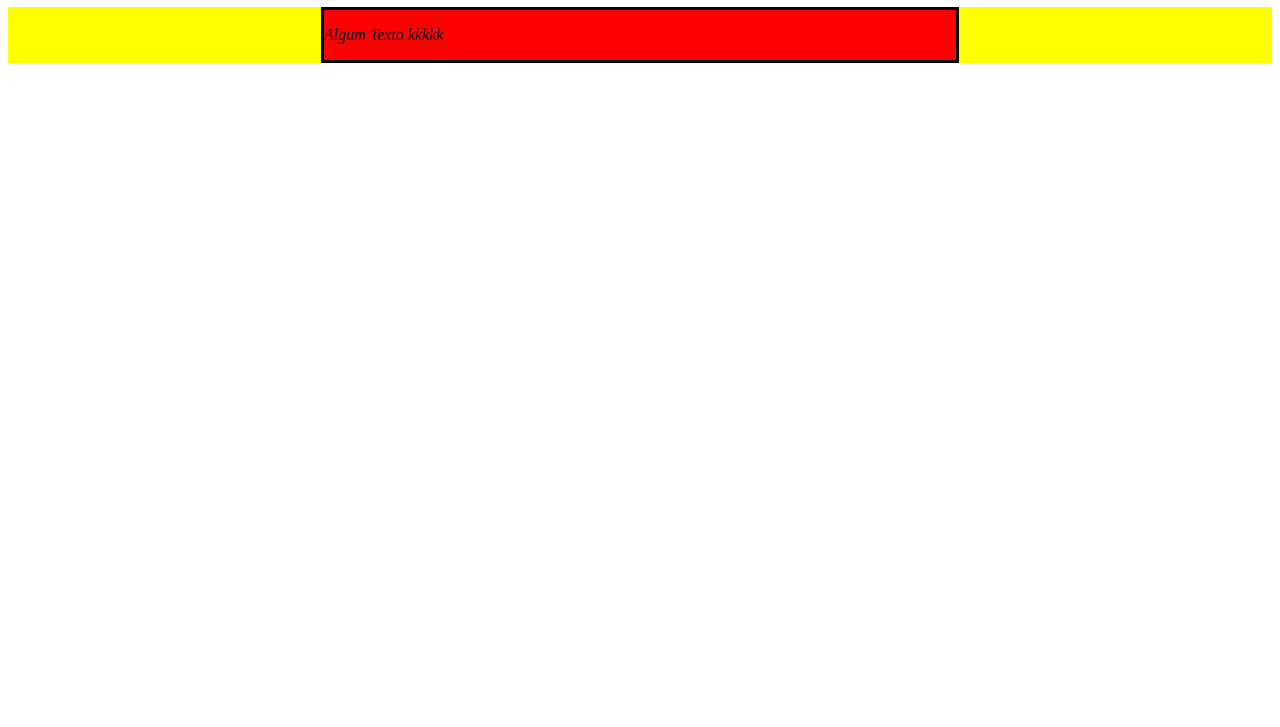
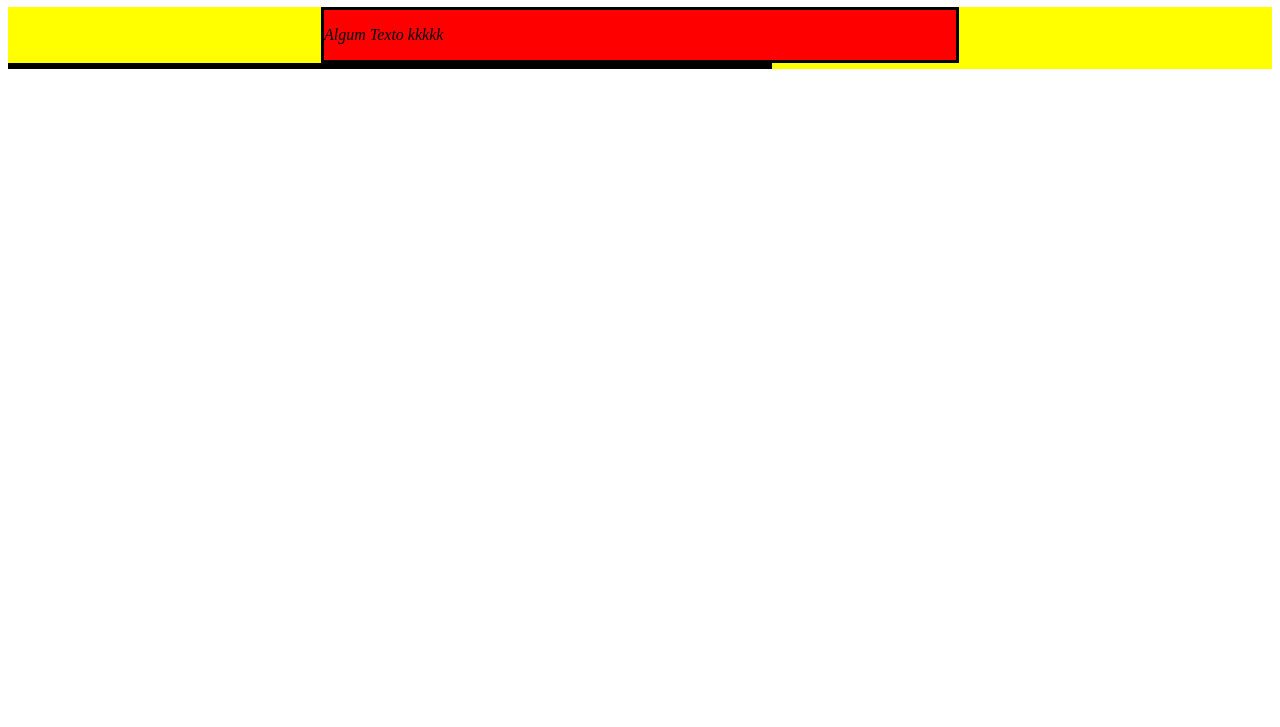
Before and after one commit to Sueldo-Bortnik/Trybe-exercicios, a plain HTML site: page Trybe-exercicios/Fundamentos/Js-Dom/dia-2-trabalhando-com-elementos/exercicio-01.html in a window 1280 px wide. Shown: the part 73-800 px from the top of the page. Drawn offline with Linux system fonts and the light colour scheme.

Commit message:
requisito 5

```diff
--- a/Trybe-exercicios/Fundamentos/Js-Dom/dia-2-trabalhando-com-elementos/exercicio-01.html
+++ b/Trybe-exercicios/Fundamentos/Js-Dom/dia-2-trabalhando-com-elementos/exercicio-01.html
@@ -57,24 +57,33 @@
   </head>
   <body>
     <script>
+
+       //requisito 1:
 const h1 = document.createElement('h1');
     h1.innerText = 'TrybeTrip - Agência de Viagens';
     document.body.appendChild(h1)
 
+       //requisito 2:
 const tag = document.createElement('main');
     tag.className = 'main-content';
     document.body.appendChild(tag);
 
-
+        //requisito 3:
 const addSecInMain = document.createElement('section');
     addSecInMain.className = 'center-content';
     tag.appendChild(addSecInMain);
        // console.log(addSecInMain)
 
+       //requisito 4:
 const addParagraph = document.createElement('p');
     addParagraph.innerHTML = 'Algum Texto kkkkk';
     addSecInMain.appendChild(addParagraph);
 
+       //requisito 5:
+const addSection = document.createElement('section');
+    addSection.className = 'left-content';
+    tag.appendChild(addSection);
+
     </script>
   </body>
 </html>
```
Lines whose indentation alone changed are shown as unchanged.
